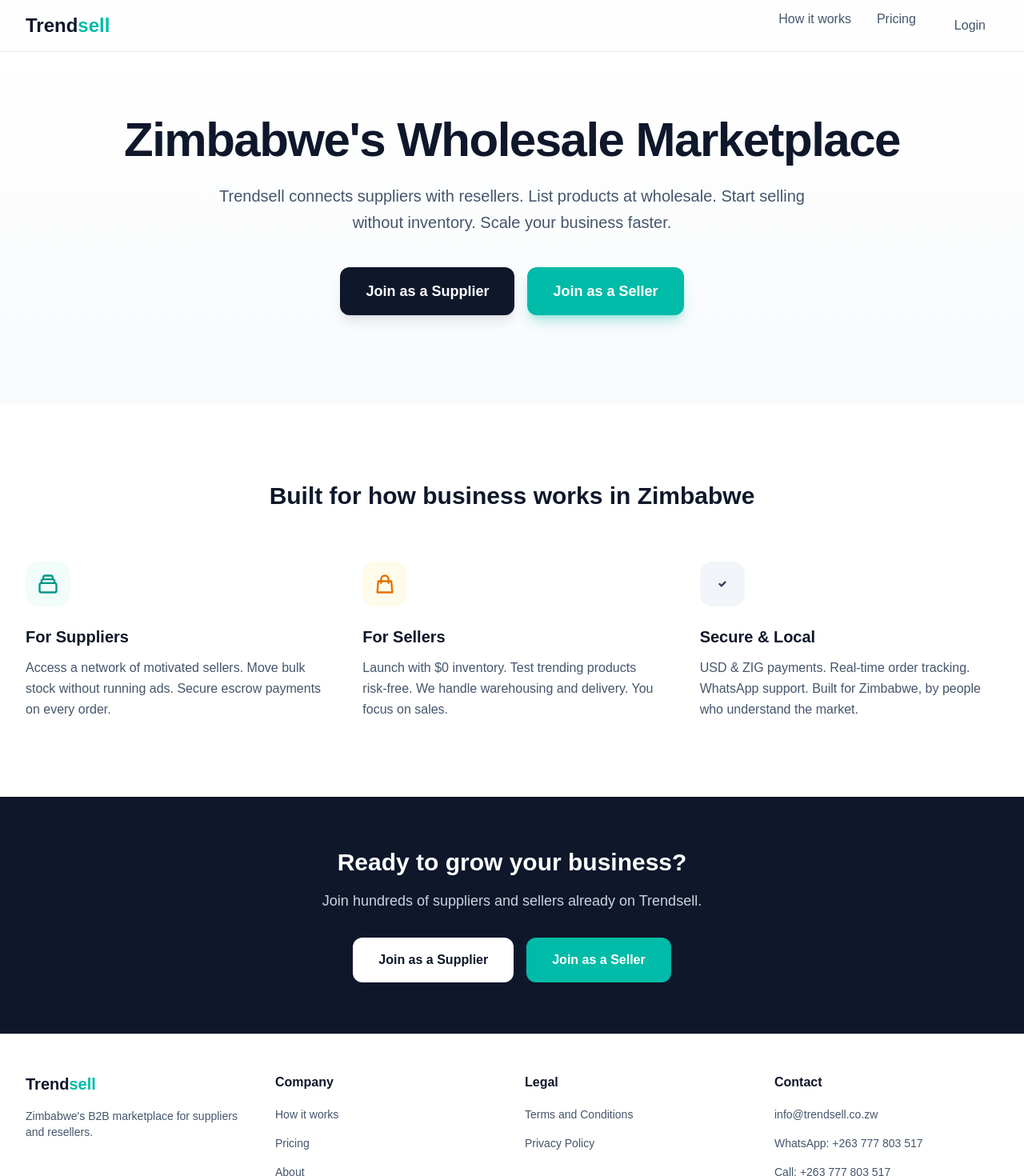
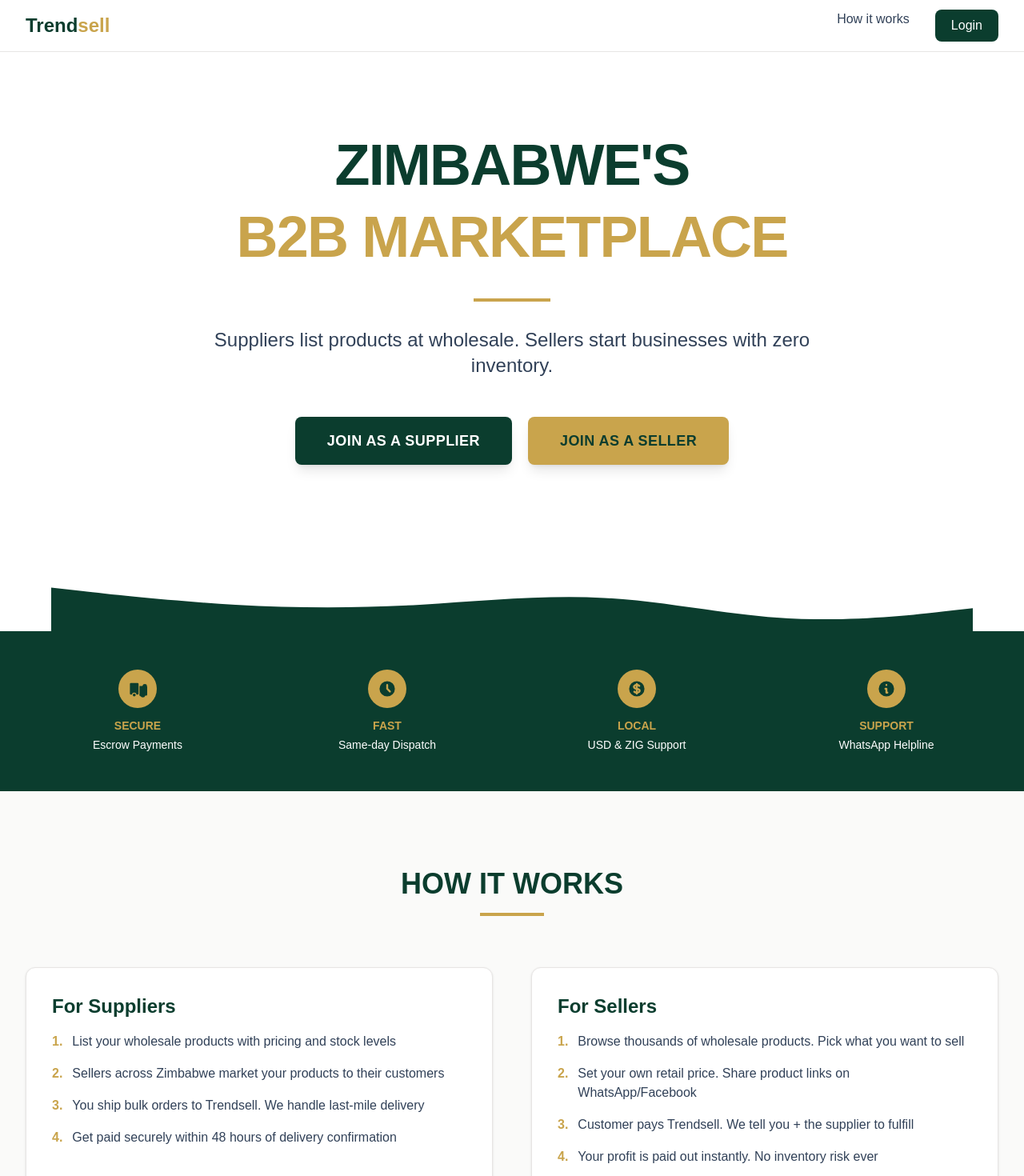
Before and after one commit to sikhumbuzilesncube/Trendsell-pro, a Next.js app: page / in a window 1280 px wide. Shown: the top 1470 px of the page at 80% size. Built offline with nearby package versions, Linux system fonts and the light colour scheme.

Commit message:
Apply brand colors: deep green and gold theme

```diff
--- a/src/app/page.tsx
+++ b/src/app/page.tsx
@@ -2,121 +2,179 @@
 
 export default function Home() {
   return (
-    <main className="min-h-screen bg-slate-50">
+    <main className="min-h-screen bg-stone-50">
       {/* Navbar */}
-      <nav className="bg-white/80 backdrop-blur-md border-b border-slate-200 sticky top-0 z-50">
+      <nav className="bg-white border-b border-stone-200 sticky top-0 z-50">
         <div className="max-w-7xl mx-auto px-4 sm:px-6 lg:px-8">
           <div className="flex justify-between items-center h-16">
             <div className="flex items-center">
-              <span className="text-2xl font-bold text-slate-900">
-                Trend<span className="text-teal-500">sell</span>
+              <span className="text-2xl font-bold text-[#0B3D2E]">
+                Trend<span className="text-[#C9A44C]">sell</span>
               </span>
             </div>
             <div className="hidden md:flex space-x-8">
-              <Link href="#how-it-works" className="text-slate-600 hover:text-slate-900 font-medium">How it works</Link>
-              <Link href="#pricing" className="text-slate-600 hover:text-slate-900 font-medium">Pricing</Link>
-              <Link href="/login" className="px-4 py-2 text-slate-600 hover:text-slate-900 font-medium">Login</Link>
+              <Link href="#how-it-works" className="text-slate-700 hover:text-[#0B3D2E] font-medium">How it works</Link>
+              <Link href="/login" className="px-5 py-2 bg-[#0B3D2E] text-white rounded-lg hover:bg-[#0a3427] font-medium transition">Login</Link>
             </div>
           </div>
         </div>
       </nav>
 
       {/* Hero Section */}
-      <section className="pt-20 pb-28 px-4 sm:px-6 lg:px-8 bg-gradient-to-b from-white to-slate-50">
-        <div className="max-w-7xl mx-auto">
-          <div className="text-center">
-            <h1 className="text-4xl sm:text-6xl font-bold text-slate-900 tracking-tight">
-              Zimbabwe's Wholesale Marketplace
+      <section className="relative pt-24 pb-32 px-4 sm:px-6 lg:px-8 bg-white">
+        <div className="max-w-7xl mx-auto text-center">
+          <h1 className="text-5xl sm:text-7xl font-extrabold text-[#0B3D2E] tracking-tight leading-tight">
+            ZIMBABWE'S<br/>
+            <span className="text-[#C9A44C]">B2B MARKETPLACE</span>
           </h1>
-            <p className="mt-6 text-lg sm:text-xl text-slate-600 max-w-3xl mx-auto leading-relaxed">
-              Trendsell connects suppliers with resellers. List products at wholesale.
-              Start selling without inventory. Scale your business faster.
+          <div className="w-24 h-1 bg-[#C9A44C] mx-auto my-8"></div>
+          <p className="text-xl sm:text-2xl text-slate-700 max-w-3xl mx-auto font-medium">
+            Suppliers list products at wholesale. Sellers start businesses with zero inventory.
           </p>
 
-            <div className="mt-10 flex flex-col sm:flex-row gap-4 justify-center">
+          <div className="mt-12 flex flex-col sm:flex-row gap-5 justify-center">
             <Link
               href="/signup/supplier"
-                className="px-8 py-4 bg-slate-900 text-white font-semibold rounded-xl shadow-lg shadow-slate-900/10 hover:bg-slate-800 hover:shadow-xl hover:shadow-slate-900/20 transition-all duration-200 text-lg"
+              className="px-10 py-4 bg-[#0B3D2E] text-white font-bold rounded-lg shadow-lg hover:bg-[#0a3427] transition-all duration-200 text-lg uppercase tracking-wide"
             >
               Join as a Supplier
             </Link>
             <Link
               href="/signup/seller"
-                className="px-8 py-4 bg-teal-500 text-white font-semibold rounded-xl shadow-lg shadow-teal-500/30 hover:bg-teal-600 hover:shadow-xl hover:shadow-teal-500/40 transition-all duration-200 text-lg"
+              className="px-10 py-4 bg-[#C9A44C] text-[#0B3D2E] font-bold rounded-lg shadow-lg hover:bg-[#b89643] transition-all duration-200 text-lg uppercase tracking-wide"
             >
               Join as a Seller
             </Link>
           </div>
         </div>
-        </div>
       </section>
 
-      {/* Value Props */}
-      <section id="how-it-works" className="py-24 bg-white">
-        <div className="max-w-7xl mx-auto px-4 sm:px-6 lg:px-8">
-          <div className="text-center mb-16">
-            <h2 className="text-3xl font-bold text-slate-900">Built for how business works in Zimbabwe</h2>
-          </div>
-          <div className="grid md:grid-cols-3 gap-12">
-            <div>
-              <div className="w-14 h-14 bg-teal-50 rounded-2xl flex items-center justify-center">
-                <svg className="w-7 h-7 text-teal-600" fill="none" stroke="currentColor" viewBox="0 0 24 24">
-                  <path strokeLinecap="round" strokeLinejoin="round" strokeWidth={2} d="M19 11H5m14 0a2 2 0 012 2v6a2 2 0 01-2 2H5a2 2 0 01-2-2v-6a2 2 0 012-2m14 0V9a2 2 0 00-2-2M5 11V9a2 2 0 012-2m0 0V5a2 2 0 012-2h6a2 2 0 012 2v2M7 7h10" />
+      {/* Wave Divider */}
+      <div className="bg-white">
+        <svg viewBox="0 0 1440 100" className="w-full h-20 fill-[#0B3D2E]">
+          <path d="M0,32L48,37.3C96,43,192,53,288,58.7C384,64,480,64,576,58.7C672,53,768,43,864,48C960,53,1056,75,1152,80C1248,85,1344,75,1392,69.3L1440,64L1440,100L1392,100C1344,100,1248,100,1152,100C1056,100,960,100,864,100C768,100,672,100,576,100C480,100,384,100,288,100C192,100,96,100,48,100L0,100Z"></path>
         </svg>
       </div>
-              <h3 className="mt-6 text-xl font-semibold text-slate-900">For Suppliers</h3>
-              <p className="mt-3 text-slate-600 leading-relaxed">
-                Access a network of motivated sellers. Move bulk stock without running ads.
-                Secure escrow payments on every order.
-              </p>
-            </div>
 
-            <div>
-              <div className="w-14 h-14 bg-amber-50 rounded-2xl flex items-center justify-center">
-                <svg className="w-7 h-7 text-amber-600" fill="none" stroke="currentColor" viewBox="0 0 24 24">
-                  <path strokeLinecap="round" strokeLinejoin="round" strokeWidth={2} d="M16 11V7a4 4 0 00-8 0v4M5 9h14l1 12H4L5 9z" />
+      {/* Info Bar Section - inspired by poster */}
+      <section id="how-it-works" className="bg-[#0B3D2E] py-12 text-white">
+        <div className="max-w-7xl mx-auto px-4 sm:px-6 lg:px-8">
+          <div className="grid grid-cols-2 md:grid-cols-4 gap-8 text-center">
+            <div className="flex flex-col items-center">
+              <div className="w-12 h-12 bg-[#C9A44C] rounded-full flex items-center justify-center mb-3">
+                <svg className="w-6 h-6 text-[#0B3D2E]" fill="currentColor" viewBox="0 0 20 20">
+                  <path d="M8 16.5a1.5 1.5 0 11-3 0 1.5 1.5 0 013 0zM15 16.5a1.5 1.5 0 11-3 0 1.5 1.5 0 013 0z" />
+                  <path d="M3 4a1 1 0 00-1 1v10a1 1 0 001 1h1.05a2.5 2.5 0 014.9 0H10a1 1 0 001-1V5a1 1 0 00-1-1H3zM14 7h1.05a2.5 2.5 0 014.9 0H19a1 1 0 011 1v8a1 1 0 01-1 1h-1.05a2.5 2.5 0 01-4.9 0H13a1 1 0 01-1-1V7z" />
                 </svg>
               </div>
-              <h3 className="mt-6 text-xl font-semibold text-slate-900">For Sellers</h3>
-              <p className="mt-3 text-slate-600 leading-relaxed">
-                Launch with $0 inventory. Test trending products risk-free.
-                We handle warehousing and delivery. You focus on sales.
-              </p>
+              <p className="font-bold text-[#C9A44C] text-sm">SECURE</p>
+              <p className="text-sm mt-1">Escrow Payments</p>
             </div>
-
-            <div>
-              <div className="w-14 h-14 bg-slate-100 rounded-2xl flex items-center justify-center">
-                <svg className="w-7 h-7 text-slate-700" fill="none" stroke="currentColor" viewBox="0 0 24 24">
-                  <path strokeLinecap="round" strokeLinejoin="round" strokeWidth={2} d="M9 12l2 2 4-4m5.618-4.016A11.955 0 0112 2.944a11.955 11.955 0 01-8.618 3.04A12.02 12.02 0 003 9c0 5.591 3.824 10.29 9 11.622 5.176-1.332 9-6.03 9-11.622 0-1.042-.133-2.052-.382-3.016z" />
+            <div className="flex flex-col items-center">
+              <div className="w-12 h-12 bg-[#C9A44C] rounded-full flex items-center justify-center mb-3">
+                <svg className="w-6 h-6 text-[#0B3D2E]" fill="currentColor" viewBox="0 0 20 20">
+                  <path fillRule="evenodd" d="M10 18a8 8 0 100-16 8 8 0 000 16zm1-12a1 1 0 10-2 0v4a1 1 0 00.293.707l2.828 2.829a1 1 0 101.415-1.415L11 9.586V6z" clipRule="evenodd" />
                 </svg>
               </div>
-              <h3 className="mt-6 text-xl font-semibold text-slate-900">Secure & Local</h3>
-              <p className="mt-3 text-slate-600 leading-relaxed">
-                USD & ZIG payments. Real-time order tracking. WhatsApp support.
-                Built for Zimbabwe, by people who understand the market.
-              </p>
+              <p className="font-bold text-[#C9A44C] text-sm">FAST</p>
+              <p className="text-sm mt-1">Same-day Dispatch</p>
+            </div>
+            <div className="flex flex-col items-center">
+              <div className="w-12 h-12 bg-[#C9A44C] rounded-full flex items-center justify-center mb-3">
+                <svg className="w-6 h-6 text-[#0B3D2E]" fill="currentColor" viewBox="0 0 20 20">
+                  <path d="M8.433 7.418c.155-.103.346-.196.567-.267v1.698a2.305 2.305 0 01-.567-.267C8.07 8.34 8 8.114 8 8c0-.114.07-.34.433-.582zM11 12.849v-1.698c.22.071.412.164.567.267.364.243.433.468.433.582 0 .114-.07.34-.433.582a2.305 2.305 0 01-.567.267z" />
+                  <path fillRule="evenodd" d="M10 18a8 8 0 100-16 8 8 0 000 16zm1-13a1 1 0 10-2 0v.092a4.535 4.535 0 00-1.676.662C6.602 6.234 6 7.009 6 8c0 .99.602 1.765 1.324 2.246.48.32 1.054.545 1.676.662v1.941c-.391-.127-.68-.317-.843-.504a1 1 0 10-1.51 1.31c.562.649 1.616 1.073 2.353 1.253V15a1 1 0 102 0v-.092a4.535 4.535 0 001.676-.662C13.398 13.766 14 12.991 14 12c0-.99-.602-1.765-1.324-2.246A4.535 4.535 0 0011 9.092V7.151c.391.127.68.317.843.504a1 1 0 101.511-1.31c-.563-.649-1.616-1.073-2.354-1.253V5z" clipRule="evenodd" />
+                </svg>
+              </div>
+              <p className="font-bold text-[#C9A44C] text-sm">LOCAL</p>
+              <p className="text-sm mt-1">USD & ZIG Support</p>
+            </div>
+            <div className="flex flex-col items-center">
+              <div className="w-12 h-12 bg-[#C9A44C] rounded-full flex items-center justify-center mb-3">
+                <svg className="w-6 h-6 text-[#0B3D2E]" fill="currentColor" viewBox="0 0 20 20">
+                  <path fillRule="evenodd" d="M18 10a8 8 0 11-16 0 8 8 0 0116 0zm-7-4a1 1 0 11-2 0 1 1 0 012 0zM9 9a1 1 0 000 2v3a1 1 0 001 1h1a1 1 0 100-2v-3a1 1 0 00-1-1H9z" clipRule="evenodd" />
+                </svg>
+              </div>
+              <p className="font-bold text-[#C9A44C] text-sm">SUPPORT</p>
+              <p className="text-sm mt-1">WhatsApp Helpline</p>
             </div>
           </div>
         </div>
       </section>
 
-      {/* CTA Banner */}
-      <section className="bg-slate-900 py-16">
+      {/* How it Works */}
+      <section className="py-24 bg-stone-50">
+        <div className="max-w-7xl mx-auto px-4 sm:px-6 lg:px-8">
+          <div className="text-center mb-16">
+            <h2 className="text-4xl font-extrabold text-[#0B3D2E]">HOW IT WORKS</h2>
+            <div className="w-20 h-1 bg-[#C9A44C] mx-auto mt-4"></div>
+          </div>
+          <div className="grid md:grid-cols-2 gap-12">
+            <div className="bg-white p-8 rounded-xl shadow-sm border border-stone-200">
+              <h3 className="text-2xl font-bold text-[#0B3D2E] mb-4">For Suppliers</h3>
+              <ul className="space-y-4 text-slate-700">
+                <li className="flex items-start">
+                  <span className="text-[#C9A44C] font-bold mr-3">1.</span>
+                  List your wholesale products with pricing and stock levels
+                </li>
+                <li className="flex items-start">
+                  <span className="text-[#C9A44C] font-bold mr-3">2.</span>
+                  Sellers across Zimbabwe market your products to their customers
+                </li>
+                <li className="flex items-start">
+                  <span className="text-[#C9A44C] font-bold mr-3">3.</span>
+                  You ship bulk orders to Trendsell. We handle last-mile delivery
+                </li>
+                <li className="flex items-start">
+                  <span className="text-[#C9A44C] font-bold mr-3">4.</span>
+                  Get paid securely within 48 hours of delivery confirmation
+                </li>
+              </ul>
+            </div>
+            <div className="bg-white p-8 rounded-xl shadow-sm border border-stone-200">
+              <h3 className="text-2xl font-bold text-[#0B3D2E] mb-4">For Sellers</h3>
+              <ul className="space-y-4 text-slate-700">
+                <li className="flex items-start">
+                  <span className="text-[#C9A44C] font-bold mr-3">1.</span>
+                  Browse thousands of wholesale products. Pick what you want to sell
+                </li>
+                <li className="flex items-start">
+                  <span className="text-[#C9A44C] font-bold mr-3">2.</span>
+                  Set your own retail price. Share product links on WhatsApp/Facebook
+                </li>
+                <li className="flex items-start">
+                  <span className="text-[#C9A44C] font-bold mr-3">3.</span>
+                  Customer pays Trendsell. We tell you + the supplier to fulfill
+                </li>
+                <li className="flex items-start">
+                  <span className="text-[#C9A44C] font-bold mr-3">4.</span>
+                  Your profit is paid out instantly. No inventory risk ever
+                </li>
+              </ul>
+            </div>
+          </div>
+        </div>
+      </section>
+
+      {/* Gold CTA Banner */}
+      <section className="bg-[#C9A44C] py-16">
         <div className="max-w-4xl mx-auto text-center px-4 sm:px-6 lg:px-8">
-          <h2 className="text-3xl font-bold text-white">Ready to grow your business?</h2>
-          <p className="mt-4 text-slate-300 text-lg">
-            Join hundreds of suppliers and sellers already on Trendsell.
+          <h2 className="text-3xl sm:text-4xl font-extrabold text-[#0B3D2E] uppercase">
+            YOU ARE INVITED!
+          </h2>
+          <p className="mt-4 text-[#0B3D2E] text-lg font-medium">
+            TOGETHER, LET'S BUILD ZIMBABWE'S DIGITAL WHOLESALE ECONOMY
           </p>
           <div className="mt-8 flex flex-col sm:flex-row gap-4 justify-center">
             <Link
               href="/signup/supplier"
-              className="px-8 py-4 bg-white text-slate-900 font-semibold rounded-xl hover:bg-slate-100 transition-all duration-200"
+              className="px-8 py-4 bg-[#0B3D2E] text-white font-bold rounded-lg hover:bg-[#0a3427] transition uppercase tracking-wide"
             >
               Join as a Supplier
             </Link>
             <Link
               href="/signup/seller"
-              className="px-8 py-4 bg-teal-500 text-white font-semibold rounded-xl hover:bg-teal-400 transition-all duration-200"
+              className="px-8 py-4 bg-white text-[#0B3D2E] font-bold rounded-lg hover:bg-stone-100 transition uppercase tracking-wide"
             >
               Join as a Seller
             </Link>
@@ -125,50 +183,49 @@
       </section>
 
       {/* Footer */}
-      <footer className="bg-white border-t border-slate-200">
+      <footer className="bg-[#0B3D2E] text-white">
         <div className="max-w-7xl mx-auto px-4 sm:px-6 lg:px-8 py-12">
           <div className="grid md:grid-cols-4 gap-8">
             <div className="col-span-2 md:col-span-1">
-              <span className="text-xl font-bold text-slate-900">
-                Trend<span className="text-teal-500">sell</span>
+              <span className="text-2xl font-bold">
+                Trend<span className="text-[#C9A44C]">sell</span>
               </span>
-              <p className="mt-4 text-sm text-slate-600">
-                Zimbabwe's B2B marketplace for suppliers and resellers.
+              <p className="mt-4 text-sm text-stone-300">
+                Zimbabwe's trusted B2B marketplace.
               </p>
             </div>
 
             <div>
-              <h3 className="font-semibold text-slate-900">Company</h3>
+              <h3 className="font-bold text-[#C9A44C] uppercase text-sm tracking-wider">Company</h3>
               <ul className="mt-4 space-y-3">
-                <li><Link href="#how-it-works" className="text-sm text-slate-600 hover:text-slate-900">How it works</Link></li>
-                <li><Link href="#pricing" className="text-sm text-slate-600 hover:text-slate-900">Pricing</Link></li>
-                <li><Link href="/about" className="text-sm text-slate-600 hover:text-slate-900">About</Link></li>
+                <li><Link href="#how-it-works" className="text-sm text-stone-300 hover:text-white">How it works</Link></li>
+                <li><Link href="/about" className="text-sm text-stone-300 hover:text-white">About Us</Link></li>
               </ul>
             </div>
 
             <div>
-              <h3 className="font-semibold text-slate-900">Legal</h3>
+              <h3 className="font-bold text-[#C9A44C] uppercase text-sm tracking-wider">Legal</h3>
               <ul className="mt-4 space-y-3">
-                <li><Link href="/terms" className="text-sm text-slate-600 hover:text-slate-900">Terms and Conditions</Link></li>
-                <li><Link href="/privacy" className="text-sm text-slate-600 hover:text-slate-900">Privacy Policy</Link></li>
+                <li><Link href="/terms" className="text-sm text-stone-300 hover:text-white">Terms and Conditions</Link></li>
+                <li><Link href="/privacy" className="text-sm text-stone-300 hover:text-white">Privacy Policy</Link></li>
               </ul>
             </div>
 
             <div>
-              <h3 className="font-semibold text-slate-900">Contact</h3>
+              <h3 className="font-bold text-[#C9A44C] uppercase text-sm tracking-wider">Contact</h3>
               <ul className="mt-4 space-y-3">
                 <li>
-                  <a href="mailto:info@trendsell.co.zw" className="text-sm text-slate-600 hover:text-teal-600">
+                  <a href="mailto:info@trendsell.co.zw" className="text-sm text-stone-300 hover:text-[#C9A44C]">
                     info@trendsell.co.zw
                   </a>
                 </li>
                 <li>
-                  <a href="https://wa.me/263777803517" target="_blank" className="text-sm text-slate-600 hover:text-teal-600">
+                  <a href="https://wa.me/263777803517" target="_blank" className="text-sm text-stone-300 hover:text-[#C9A44C]">
                     WhatsApp: +263 777 803 517
                   </a>
                 </li>
                 <li>
-                  <a href="tel:+263777803517" className="text-sm text-slate-600 hover:text-teal-600">
+                  <a href="tel:+263777803517" className="text-sm text-stone-300 hover:text-[#C9A44C]">
                     Call: +263 777 803 517
                   </a>
                 </li>
@@ -176,9 +233,9 @@
             </div>
           </div>
 
-          <div className="mt-12 pt-8 border-t border-slate-200">
-            <p className="text-center text-sm text-slate-500">
-              © 2026 Trendsell. All rights reserved. Built in Harare, Zimbabwe.
+          <div className="mt-12 pt-8 border-t border-[#0a3427]">
+            <p className="text-center text-sm text-stone-400">
+              © 2026 Trendsell.co.zw. All rights reserved. Harare, Zimbabwe.
             </p>
           </div>
         </div>
```
Lines whose indentation alone changed are shown as unchanged.
